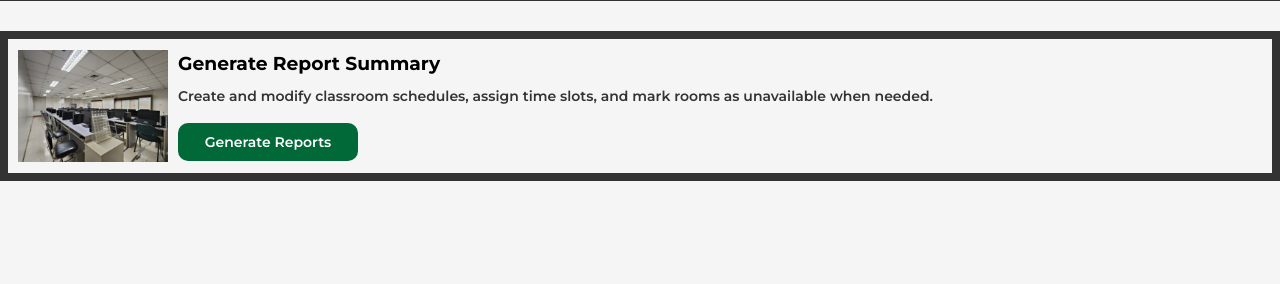
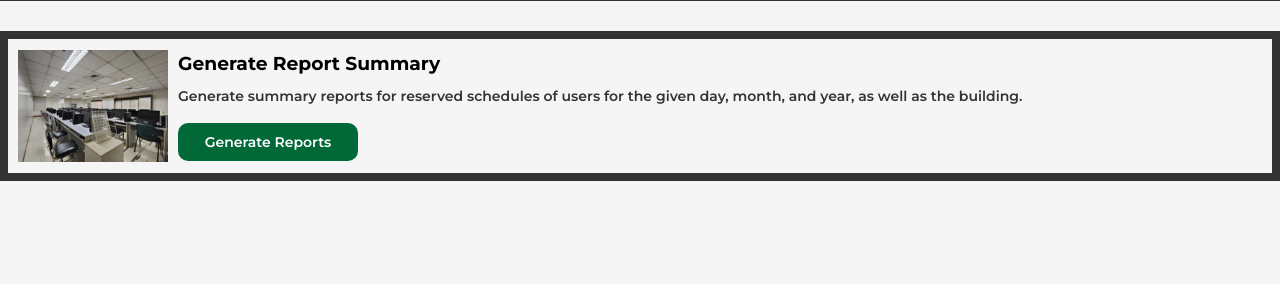
Before and after one commit to ghnikien/ITPROG-TaftLab, a PHP site: page /admin-homepage.php in a window 1280 px wide. Shown: the part 499-783 px from the top of the page. Run offline with PHP 8.4, Linux system fonts and the light colour scheme.

Commit message:
Update admin-homepage.php

```diff
--- a/Webpages/admin-homepage.php
+++ b/Webpages/admin-homepage.php
@@ -53,7 +53,7 @@
     <img src="images/Y_602_indoor_1.jpg" alt="Lab Picture" class="box-img">
     <div class="box-text">
         <h3> Generate Report Summary </h3>
-        <p> Create and modify classroom schedules, assign time slots, and mark rooms as unavailable when needed. </p>
+        <p> Generate summary reports for reserved schedules of users for the given day, month, and year, as well as the building. </p>
         <a href="#" class="admin-btn">Generate Reports</a>
     </div>
   </div>
```
